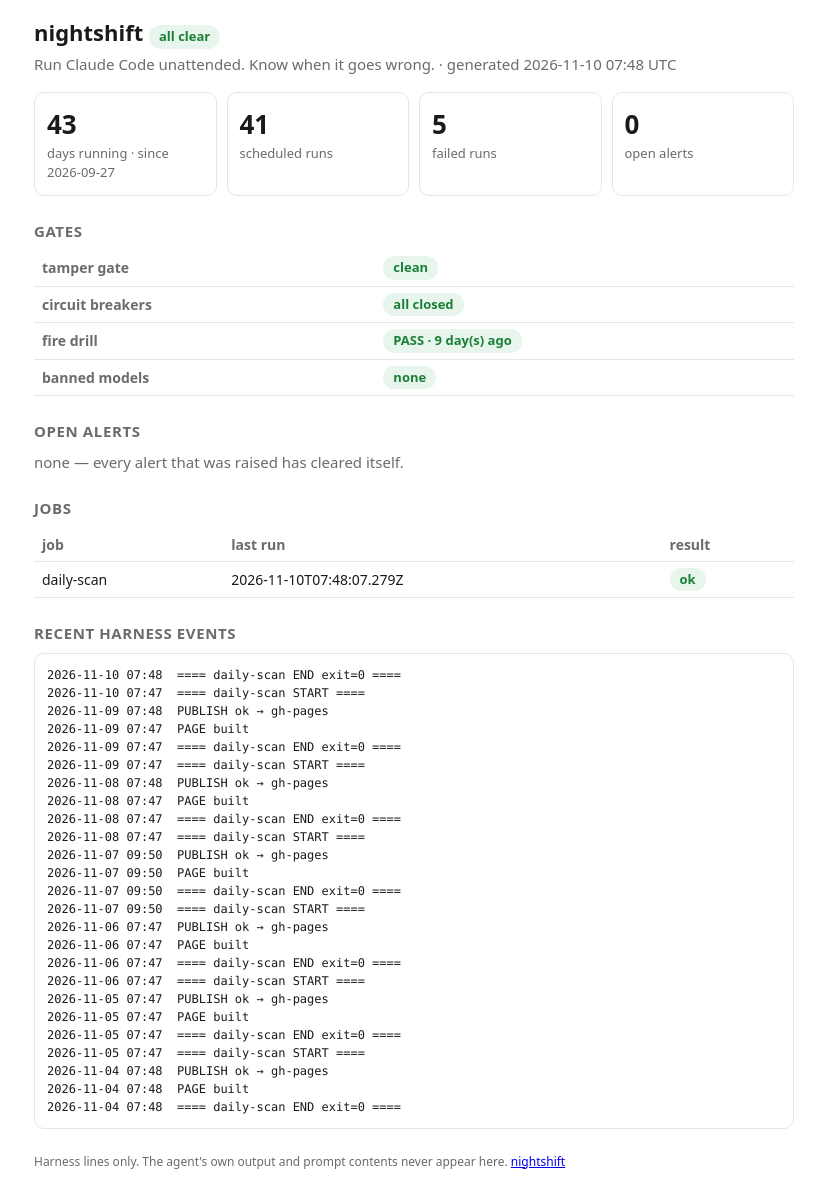
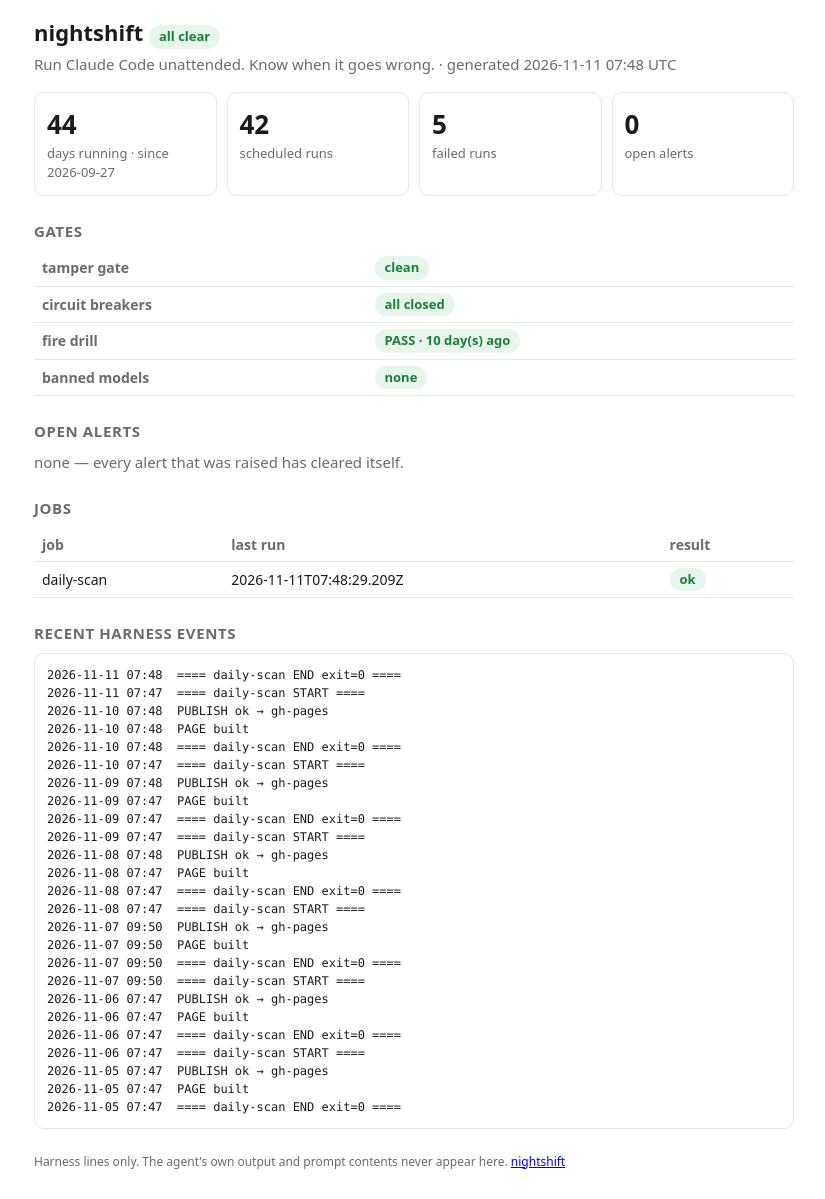
Before and after one commit to amirg76/nightshift, a plain HTML site: page index.html in a window 1280 px wide. Shown: the whole page, without its empty margins (226-1051 px from the left). Drawn offline with Linux system fonts and the light colour scheme.

Commit message:
status 2026-11-11 07:48 UTC

```diff
--- a/index.html
+++ b/index.html
@@ -14,10 +14,10 @@ pre{font:12px/1.5 var(--mono);white-space:pre-wrap;word-break:break-word;border:
 ul{padding-left:20px}li{margin:4px 0}.foot{color:var(--mut);font-size:12px;margin-top:24px}
 </style></head><body>
 <h1>nightshift <span class="pill ok">all clear</span></h1>
-<p class="sub">Run Claude Code unattended. Know when it goes wrong. · generated 2026-11-10 07:48 UTC</p>
+<p class="sub">Run Claude Code unattended. Know when it goes wrong. · generated 2026-11-11 07:48 UTC</p>
 <div class="grid">
-<div class="tile"><div class="n">43</div><div class="l">days running · since 2026-09-27</div></div>
-<div class="tile"><div class="n">41</div><div class="l">scheduled runs</div></div>
+<div class="tile"><div class="n">44</div><div class="l">days running · since 2026-09-27</div></div>
+<div class="tile"><div class="n">42</div><div class="l">scheduled runs</div></div>
 <div class="tile"><div class="n">5</div><div class="l">failed runs</div></div>
 <div class="tile"><div class="n">0</div><div class="l">open alerts</div></div>
 </div>
@@ -25,16 +25,20 @@ ul{padding-left:20px}li{margin:4px 0}.foot{color:var(--mut);font-size:12px;margi
 <table>
 <tr><th>tamper gate</th><td><span class="pill ok">clean</span></td></tr>
 <tr><th>circuit breakers</th><td><span class="pill ok">all closed</span></td></tr>
-<tr><th>fire drill</th><td><span class="pill ok">PASS · 9 day(s) ago</span></td></tr>
+<tr><th>fire drill</th><td><span class="pill ok">PASS · 10 day(s) ago</span></td></tr>
 <tr><th>banned models</th><td><span class="pill ok">none</span></td></tr>
 </table>
 <h2>Open alerts</h2>
 <p class="sub">none — every alert that was raised has cleared itself.</p>
 <h2>Jobs</h2>
-<table><tr><th>job</th><th>last run</th><th>result</th></tr><tr><td>daily-scan</td><td>2026-11-10T07:48:07.279Z</td><td><span class="pill ok">ok</span></td></tr></table>
+<table><tr><th>job</th><th>last run</th><th>result</th></tr><tr><td>daily-scan</td><td>2026-11-11T07:48:29.209Z</td><td><span class="pill ok">ok</span></td></tr></table>
 
 <h2>Recent harness events</h2>
-<pre>2026-11-10 07:48  ==== daily-scan END exit=0 ====
+<pre>2026-11-11 07:48  ==== daily-scan END exit=0 ====
+2026-11-11 07:47  ==== daily-scan START ====
+2026-11-10 07:48  PUBLISH ok → gh-pages
+2026-11-10 07:48  PAGE built
+2026-11-10 07:48  ==== daily-scan END exit=0 ====
 2026-11-10 07:47  ==== daily-scan START ====
 2026-11-09 07:48  PUBLISH ok → gh-pages
 2026-11-09 07:47  PAGE built
@@ -54,10 +58,6 @@ ul{padding-left:20px}li{margin:4px 0}.foot{color:var(--mut);font-size:12px;margi
 2026-11-06 07:47  ==== daily-scan START ====
 2026-11-05 07:47  PUBLISH ok → gh-pages
 2026-11-05 07:47  PAGE built
-2026-11-05 07:47  ==== daily-scan END exit=0 ====
-2026-11-05 07:47  ==== daily-scan START ====
-2026-11-04 07:48  PUBLISH ok → gh-pages
-2026-11-04 07:48  PAGE built
-2026-11-04 07:48  ==== daily-scan END exit=0 ====</pre>
+2026-11-05 07:47  ==== daily-scan END exit=0 ====</pre>
 <p class="foot">Harness lines only. The agent's own output and prompt contents never appear here. <a href="https://github.com/amirg76/nightshift">nightshift</a></p>
 </body></html>
```
